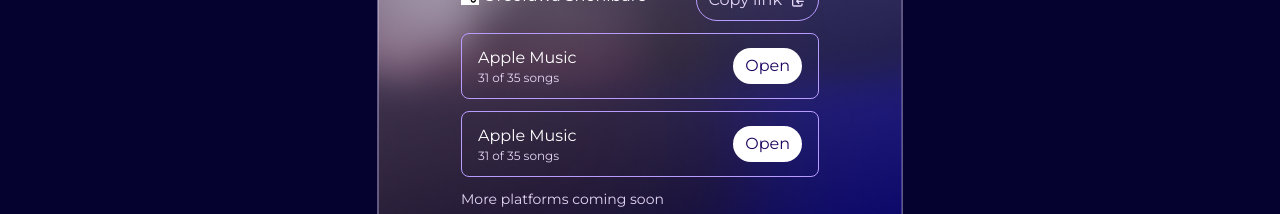
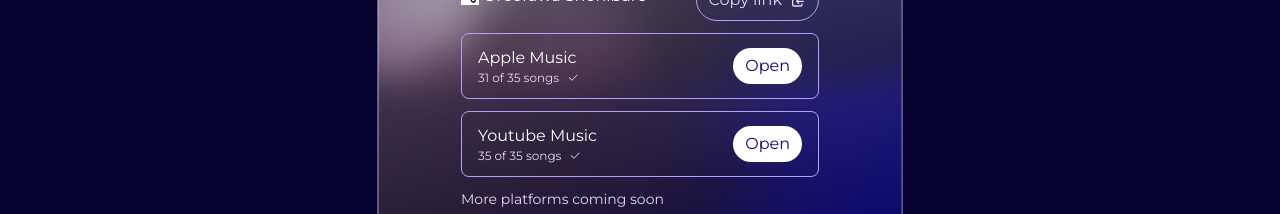
Before and after one commit to mightyFZeus/playlinkd-frontend, a Next.js app: page /music in a window 1280 px wide. Shown: the part 539-753 px from the top of the page. Built offline with nearby package versions, Linux system fonts and the light colour scheme.

Commit message:
changes made

```diff
--- a/src/components/Footer.tsx
+++ b/src/components/Footer.tsx
@@ -1,6 +1,6 @@
 import React from "react";
 
-const footer = () => {
+const Footer = () => {
   return (
     <div className="border border-yeahhh bg-yeahh mx-[80px] rounded-full py-6 cursor-pointer">
       <p className="text-white text-center">We love feedback</p>
@@ -8,4 +8,4 @@
   );
 };
 
-export default footer;
+export default Footer;
--- a/src/components/MusicButton.tsx
+++ b/src/components/MusicButton.tsx
@@ -1,11 +1,15 @@
 import React from "react";
+import { BsCheck2 } from "react-icons/bs";
 
-const MusicButton = () => {
+const MusicButton = ({ name, number }: { name: string; number: string }) => {
   return (
     <div className="flex justify-between items-center mt-3 px-4 py-3 rounded-lg border border-purple">
       <div>
-        <p className="text-white">Apple Music</p>
-        <p className="text-xs text-[#E4D6F5]">31 of 35 songs</p>
+        <p className="text-white">{name}</p>
+        <div className="flex items-center gap-2 text-xs text-[#E4D6F5]">
+          <p>{number}</p>
+          <BsCheck2 />
+        </div>
       </div>
       <button className="bg-white text-[#1D0361] px-3 py-[6px] rounded-full">Open</button>
     </div>
--- a/src/pages/index.tsx
+++ b/src/pages/index.tsx
@@ -2,7 +2,7 @@
 import { BsArrowRightCircle } from "react-icons/bs";
 import Playlinkd from "@/components/Playlinkd";
 import Link from "next/link";
-import Footer from "@/components/footer";
+import Footer from "@/components/Footer";
 
 const index = () => {
   const [inFocus, setInFocus] = useState(false);
--- a/src/pages/music.tsx
+++ b/src/pages/music.tsx
@@ -1,9 +1,10 @@
 import MusicButton from "@/components/MusicButton";
 import React from "react";
 import { BiMusic } from "react-icons/bi";
+
 import { HiOutlineClipboardCopy } from "react-icons/hi";
 import Link from "next/link";
-import Footer from "@/components/footer";
+import Footer from "@/components/Footer";
 
 const Music = () => {
   return (
@@ -51,8 +52,8 @@
               <HiOutlineClipboardCopy />
             </div>
           </div>
-          <MusicButton />
-          <MusicButton />
+          <MusicButton name="Apple Music" number="31 of 35 songs" />
+          <MusicButton name="Youtube Music" number="35 of 35 songs" />
           <p className="md:pt-3 pt-5 text-txt text-sm text-center md:text-start">More platforms coming soon</p>
           <div className="mt-[14px] md:flex justify-between items-center hidden">
             <Link href="/">
```
